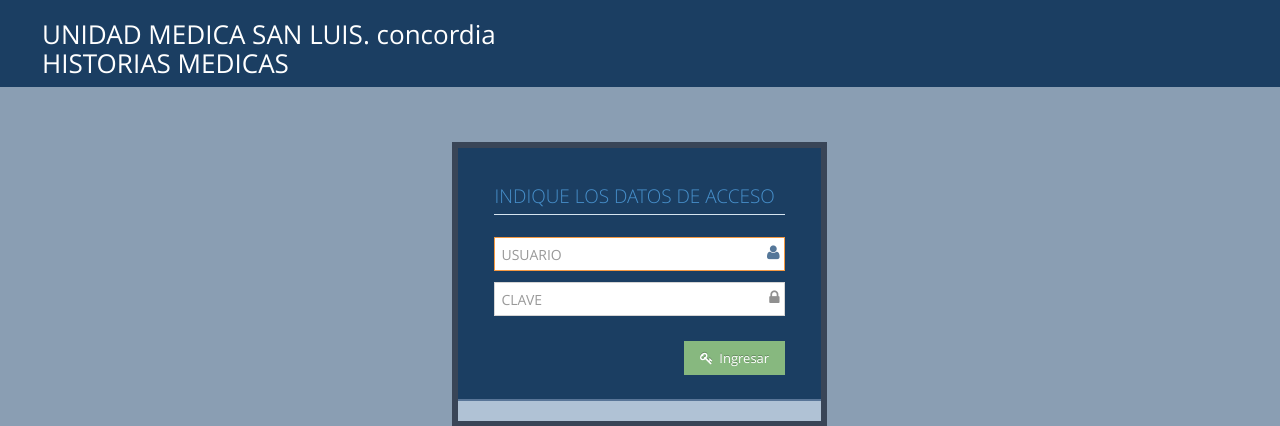
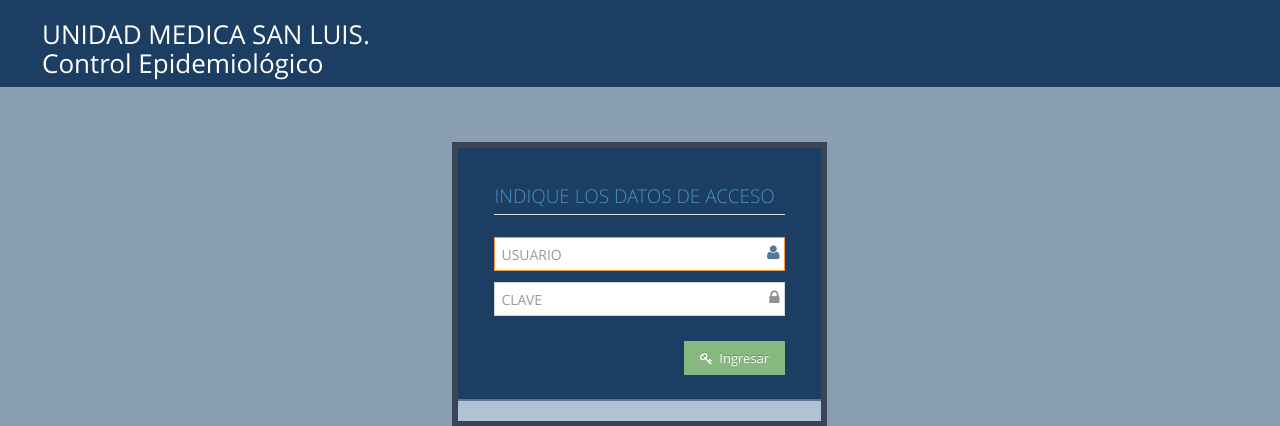
Before and after one commit to williamVelasquez2904/umsl_dev, a PHP site: page /adtvomrbodegon/app/usuarios/vst/login.php in a window 1280 px wide. Shown: the top 426 px of the page. Run offline with PHP 8.4, Linux system fonts and the light colour scheme.

Commit message:
act index

```diff
--- a/app/usuarios/vst/login.php
+++ b/app/usuarios/vst/login.php
@@ -56,11 +56,11 @@
  -->
 			<h2 class="pull-left" style="padding-left:30px">
 
-				<span class="white"><?php echo "UNIDAD MEDICA SAN LUIS. concordia" ?></span>
+				<span class="white"><?php echo "UNIDAD MEDICA SAN LUIS." ?></span>
 
 				<div class="space-0"></div>
 
-				<span class="white"><?php echo "HISTORIAS MEDICAS" ?></span>
+				<span class="white"><?php echo "Control Epidemiológico" ?></span>
 
 			</h2>
 <!--
```
